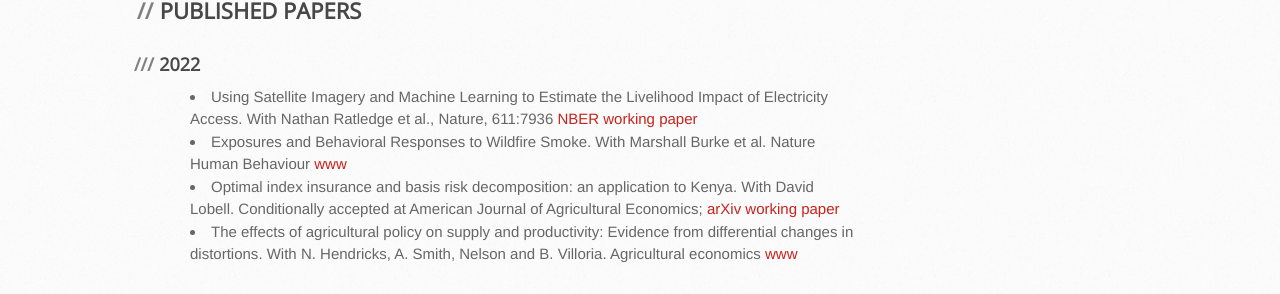
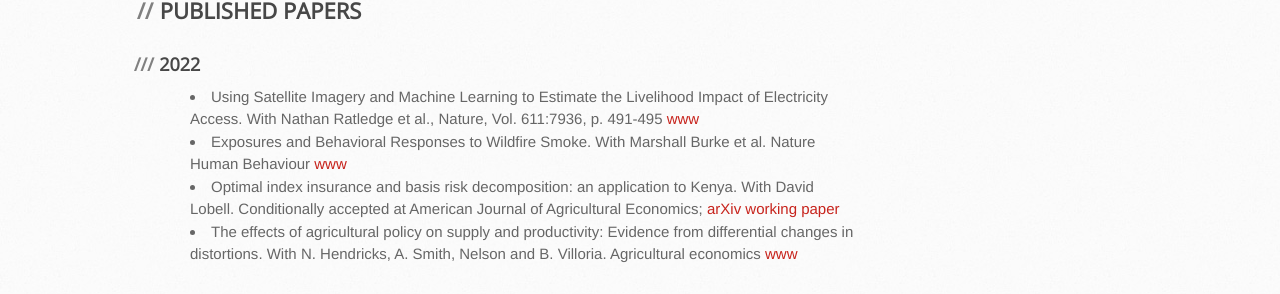
Before and after one commit to MatthieuStigler/MatthieuStigler.github.io, a Jekyll site: the page built from Research.Md, in a window 1280 px wide. Shown: the part 576-870 px from the top of the page. Built offline with Jekyll 4.4.1, drawn with Linux system fonts in a browser that asks for light colours.

Commit message:
add nature final link

```diff
--- a/Research.Md
+++ b/Research.Md
@@ -17,7 +17,7 @@ Google  Scholar: [link](https://scholar.google.com/citations?user=AiA41oQAAAAJ&h
 
 ### 2022
 
-- *Using Satellite Imagery and Machine Learning to Estimate the Livelihood Impact of Electricity Access.* With Nathan Ratledge et al., Nature, 611:7936 [NBER working paper](https://www.nber.org/papers/w29237)
+- *Using Satellite Imagery and Machine Learning to Estimate the Livelihood Impact of Electricity Access.* With Nathan Ratledge et al., Nature, Vol. 611:7936, p. 491-495 [www](https://doi.org/10.1038/s41586-022-05322-8)
 - *Exposures and Behavioral Responses to Wildfire Smoke*. With Marshall Burke et al. Nature Human Behaviour [www](https://www.nature.com/articles/s41562-022-01396-6)
 - *Optimal index insurance and basis risk decomposition: an application to Kenya*. With David Lobell. Conditionally accepted at American Journal of Agricultural Economics; [arXiv working paper](https://arxiv.org/abs/2111.08601)
 - *The effects of agricultural policy on supply and productivity: Evidence from differential changes in distortions*. With N. Hendricks, A. Smith, Nelson and B. Villoria. Agricultural economics [www]( https://doi.org/10.1111/agec.12741)
```
